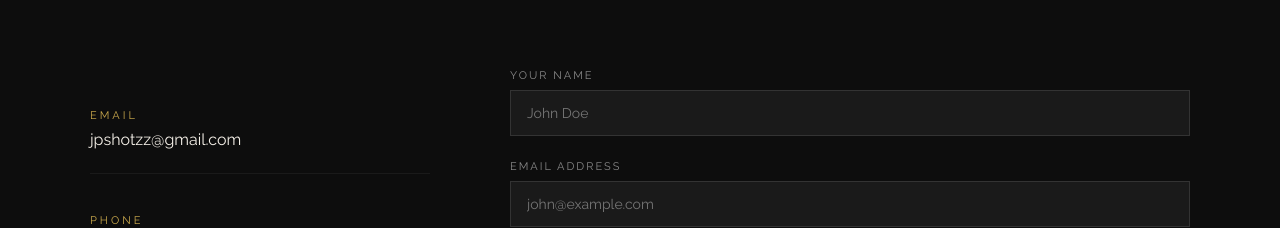
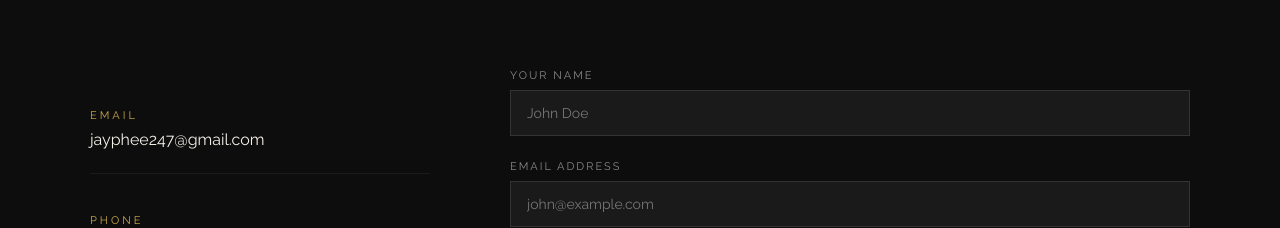
Before and after one commit to Pelumi-Afolayan/jp-shotzz-portfolio, a React (Vite) app: page / in a window 1280 px wide. Shown: the part 4580-4808 px from the top of the page. Built offline with nearby package versions, Linux system fonts and the light colour scheme; a web font is replaced by a local one.

Commit message:
Fix EmailJS init/send call for current SDK

```diff
--- a/src/components/Contact.jsx
+++ b/src/components/Contact.jsx
@@ -2,7 +2,7 @@
 // Gives visitors a way to reach Pelumi directly
 // Connected to EmailJS to send messages to jpshotzz@gmail.com
 
-import { useState } from 'react'
+import { useState, useEffect } from 'react'
 import emailjs from '@emailjs/browser'
 
 // EmailJS credentials
@@ -11,6 +11,11 @@ const TEMPLATE_ID = 'template_xq93hrq'
 const PUBLIC_KEY = 'ormE4TfyV06lxuip6'
 
 function Contact() {
+
+  // Initialize EmailJS once when the component mounts
+  useEffect(() => {
+    emailjs.init({ publicKey: PUBLIC_KEY })
+  }, [])
 
   // State to track what the user types into each form field
   const [formData, setFormData] = useState({
@@ -47,7 +52,7 @@ function Contact() {
         email: formData.email,
         service: formData.service,
         message: formData.message,
-      }, PUBLIC_KEY)
+      })
 
       // Success — show success message and reset form
       setSubmitted(true)
@@ -84,7 +89,7 @@ function Contact() {
 
           <div style={styles.infoItem}>
             <p style={styles.infoLabel}>Email</p>
-            <p style={styles.infoValue}>jpshotzz@gmail.com</p>
+            <p style={styles.infoValue}>jayphee247@gmail.com</p>
           </div>
 
           <div style={styles.infoItem}>
```
